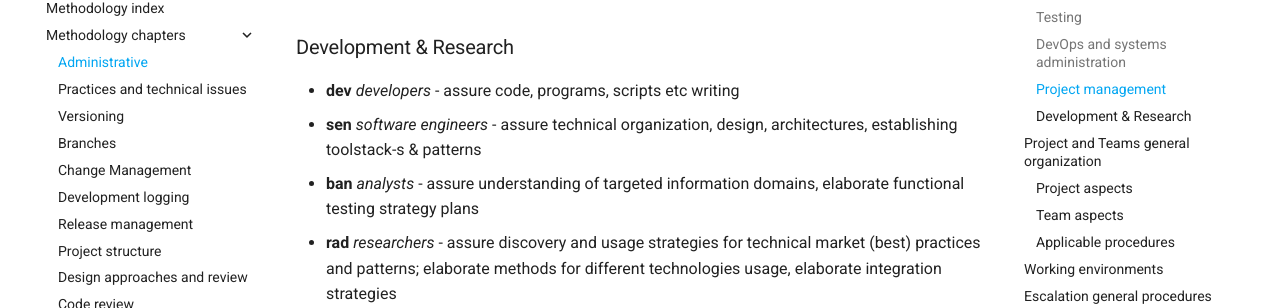
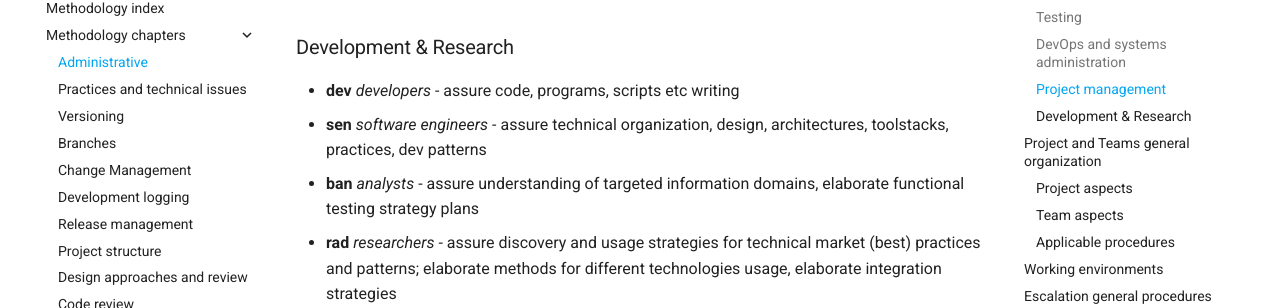
Before and after one commit to petre-renware/sdeven, an MkDocs documentation site: the page built from SDEVEN_content_docs/SDEVEN.10_ADM.md, in a window 1280 px wide and 900 px high, scrolled down 1766 px. Shown: the part 145-453 px from the top of the window. Built offline with MkDocs 1.6.1 and Material for MkDocs 9.7.7, drawn with Linux system fonts in a browser that asks for light colours.

Commit message:
Update SDEVEN.10_ADM.md

```diff
--- a/SDEVEN_content_docs/SDEVEN.10_ADM.md
+++ b/SDEVEN_content_docs/SDEVEN.10_ADM.md
@@ -39,7 +39,7 @@ This section describes the organization environment and framework of software de
 ### Development & Research
 
 * **dev** *developers* - assure code, programs, scripts etc writing
-* **sen** *software engineers* - assure technical organization, design, architectures, establishing toolstack-s & patterns
+* **sen** *software engineers* - assure technical organization, design, architectures, toolstacks, practices, dev patterns
 * **ban** *analysts* - assure understanding of targeted information domains, elaborate functional testing strategy plans
 * **rad** *researchers* - assure discovery and usage strategies for technical market (best) practices and patterns; elaborate methods for different technologies usage, elaborate integration strategies
 * **twr** *technical writer* - write and check technical documentation
```
